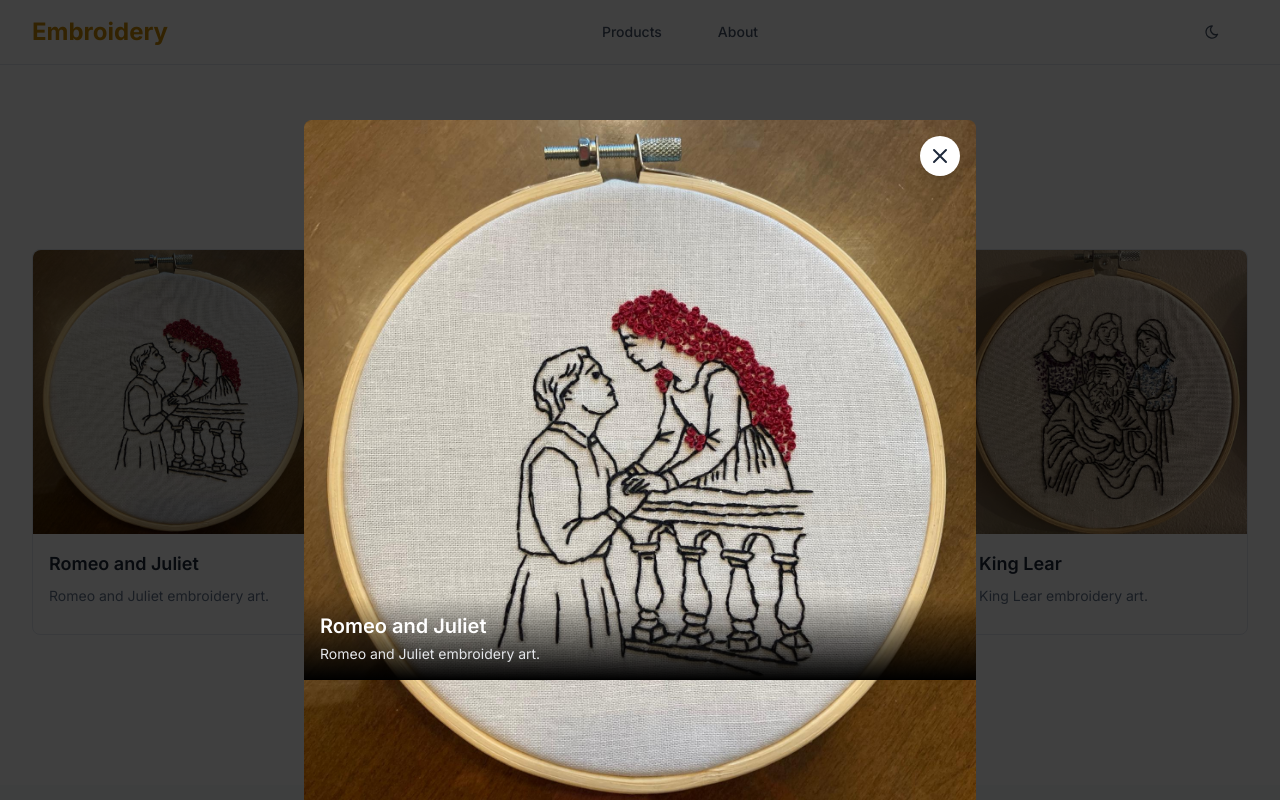
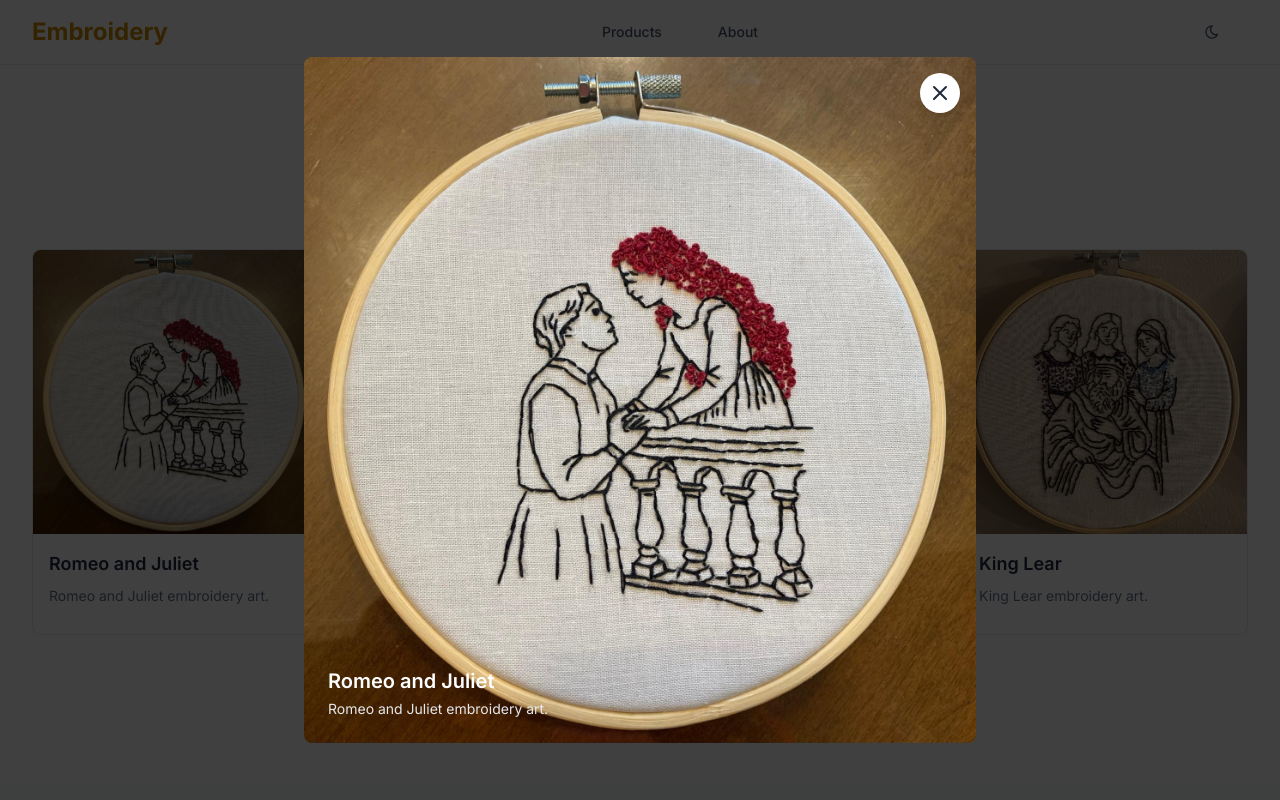
Before and after one commit to pepcmarques/embroidery, a Next.js app in the folder apps/frontend/: page / in a window 1280 px wide. Both pictures are taken after a click on the element 175 px from the left and 392 px from the top of the page. Built offline with nearby package versions, Linux system fonts and the light colour scheme.

Commit message:
better modal

```diff
--- a/apps/frontend/src/components/ImageModal.tsx
+++ b/apps/frontend/src/components/ImageModal.tsx
@@ -45,7 +45,7 @@ export const ImageModal = ({ isOpen, onClose, product }: ImageModalProps) => {
       <div className="absolute inset-0 bg-black opacity-75" onClick={onClose} />
 
       {/* Modal content */}
-      <div className="relative max-w-2xl max-h-[70vh] w-full z-10">
+      <div className="relative max-w-2xl  w-full z-10">
         {/* Close button */}
         <button
           onClick={onClose}
@@ -75,7 +75,7 @@ export const ImageModal = ({ isOpen, onClose, product }: ImageModalProps) => {
         />
 
         {/* Image caption */}
-        <div className="absolute bottom-0 left-0 right-0 bg-gradient-to-t from-black to-transparent p-4">
+        <div className="absolute bottom-0 left-0 right-0 p-6">
           <h3 className="text-white text-xl font-semibold mb-1">
             {product.name}
           </h3>
```
